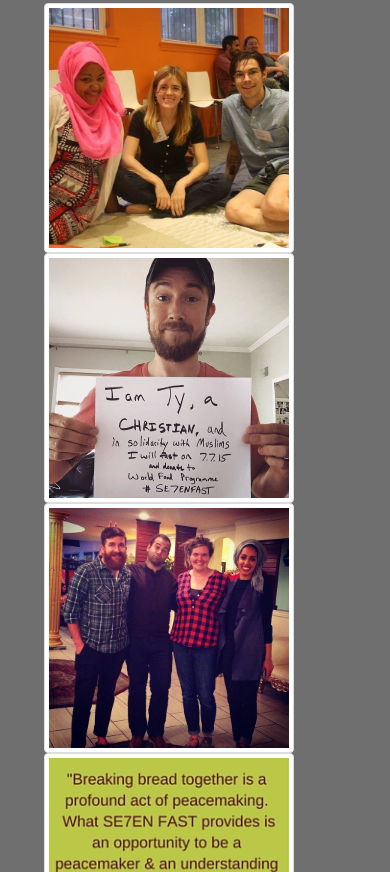
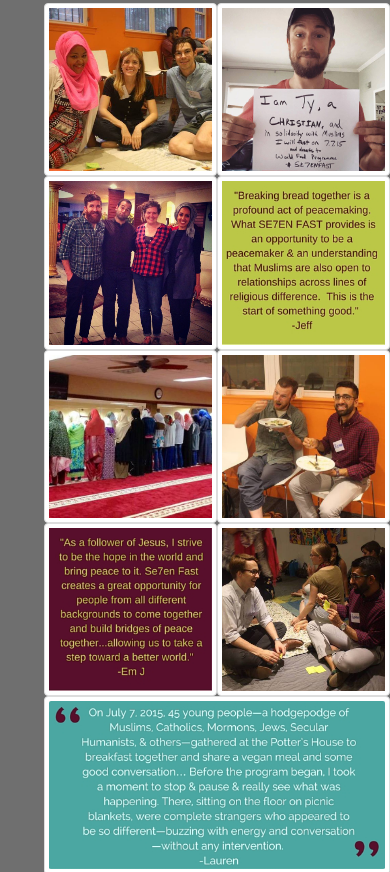
Before and after one commit to JesseyEagan1/se7enFast, a website: page Public/html/main.html in a window 390 px wide. Shown: the part 349-1221 px from the top of the page. Drawn offline with nearby package versions, Linux system fonts and the light colour scheme; some packages are replaced by stand-ins of ours; files whose address does not match are found by name.

```diff
--- a/Public/css/main.css
+++ b/Public/css/main.css
@@ -91,16 +91,16 @@
 /*============================home body================================*/
 .thumbnail1 {
     display: inline-block;
-    height: 250px;
-    width: 250px;
+    max-height: 250px;
+    max-width: 250px;
     margin: 0 auto;
 
 }
 
 .thumbnail2 {
     display: inline-block;
-    height: 250px;
-    width: 500px;
+    max-height: 250px;
+    max-width: 500px;
     margin: 0 auto;
 }
 
```
